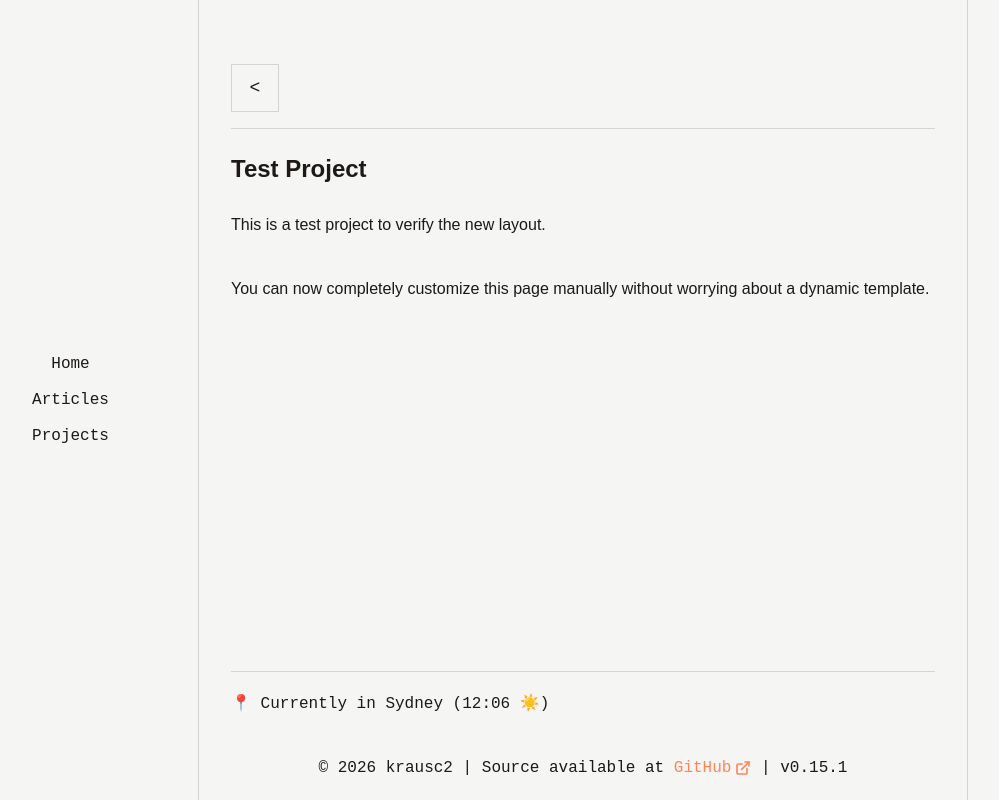
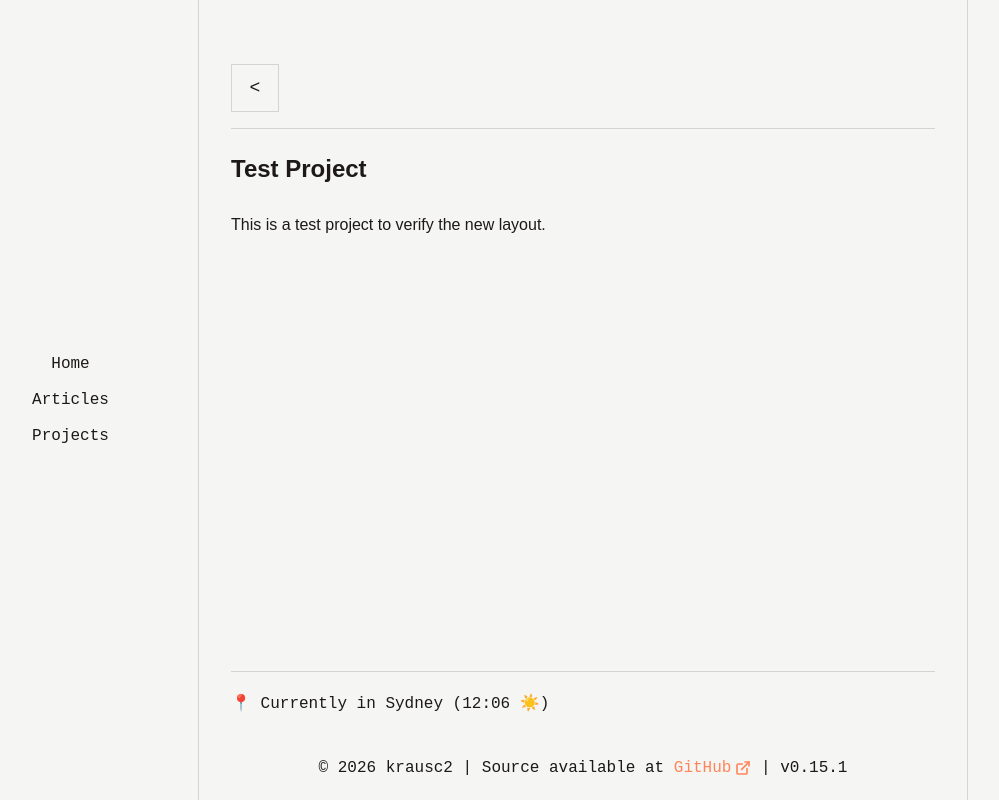
Before and after one commit to krausc2/kc2.dev, a SvelteKit app: page /projects/test-project in a window 1280 px wide. Shown: the whole page, without its empty margins (57-1056 px from the left). Built offline with nearby package versions, Linux system fonts and the light colour scheme.

Commit message:
fix: remove placeholder comment

```diff
--- a/src/routes/projects/test-project/+page.svelte
+++ b/src/routes/projects/test-project/+page.svelte
@@ -12,8 +12,5 @@
 
 	<div class="article-body">
 		<p>This is a test project to verify the new layout.</p>
-		<p>
-			You can now completely customize this page manually without worrying about a dynamic template.
-		</p>
 	</div>
 </article>
```
